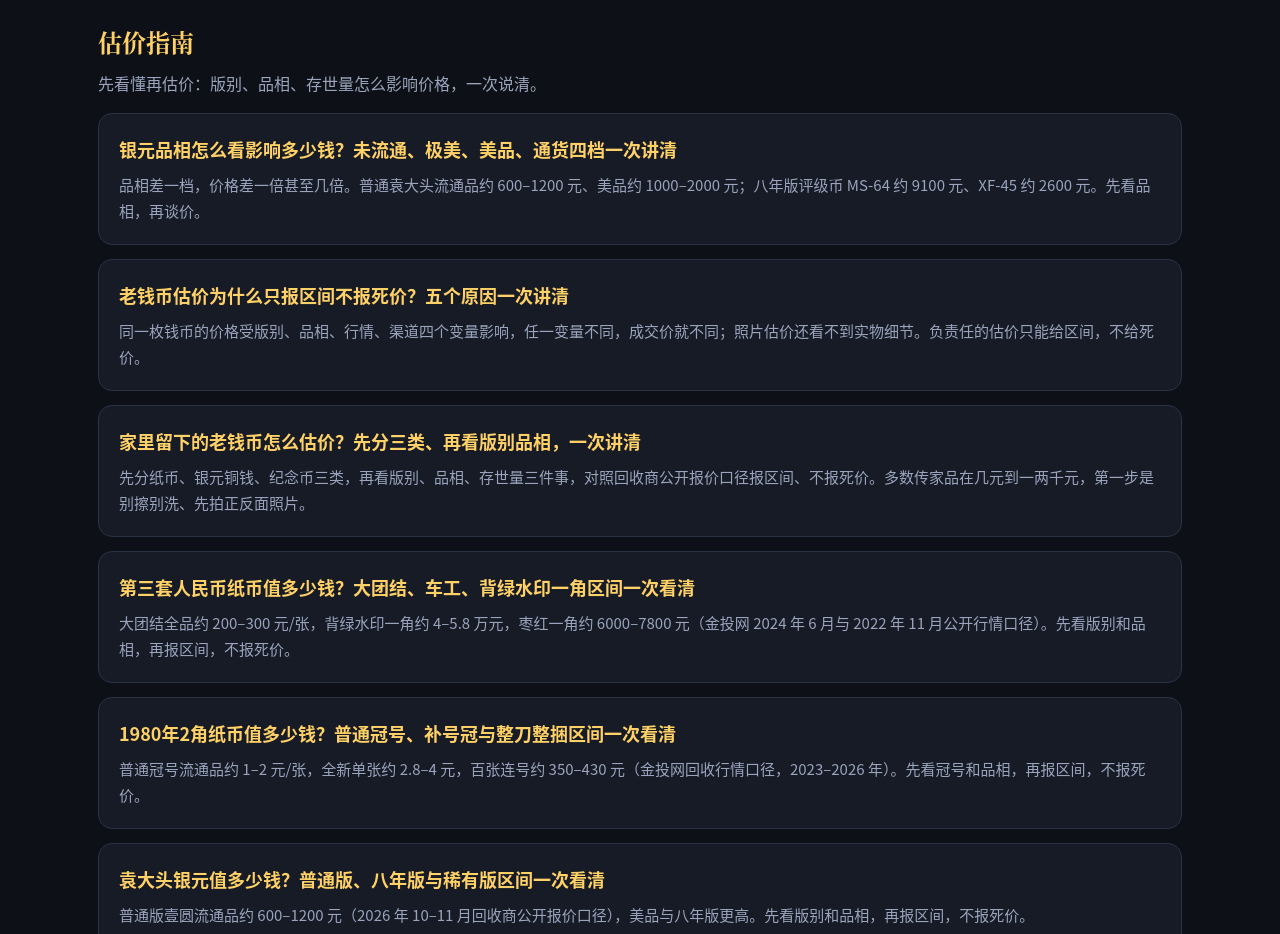
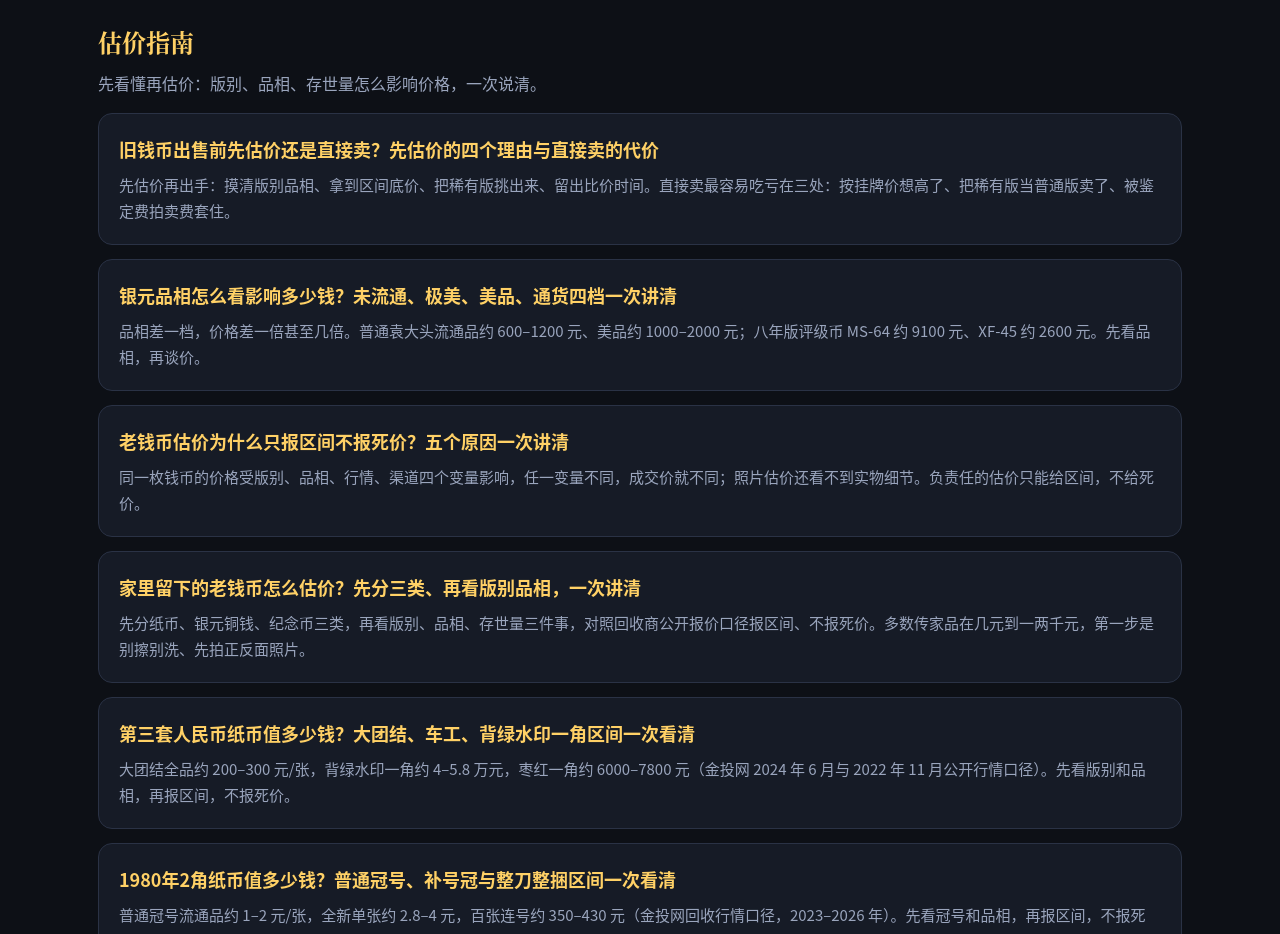
Before and after one commit to hu3075559-ai/coin-value, a plain HTML site: page public/index.html in a window 1280 px wide. Shown: the part 2060-2994 px from the top of the page. Drawn offline with Linux system fonts and the light colour scheme.

Commit message:
首页指南列表增加新文章入口（2026-11-28）

```diff
--- a/public/index.html
+++ b/public/index.html
@@ -187,6 +187,10 @@ gtag('config', 'G-8V0PH2T0E3');
     <h2>估价指南</h2>
     <p class="lead">先看懂再估价：版别、品相、存世量怎么影响价格，一次说清。</p>
     <div class="card">
+      <h3 style="font-size:18px;color:var(--bronze-deep);margin-bottom:6px"><a href="/guides/jiu-qianbi-chushou-qian-xian-gujia-haishi-zhijie-mai" style="color:var(--bronze-deep);text-decoration:none">旧钱币出售前先估价还是直接卖？先估价的四个理由与直接卖的代价</a></h3>
+      <p style="color:var(--muted);font-size:15px">先估价再出手：摸清版别品相、拿到区间底价、把稀有版挑出来、留出比价时间。直接卖最容易吃亏在三处：按挂牌价想高了、把稀有版当普通版卖了、被鉴定费拍卖费套住。</p>
+    </div>
+    <div class="card">
       <h3 style="font-size:18px;color:var(--bronze-deep);margin-bottom:6px"><a href="/guides/yinyuan-pingxiang-zenme-kan" style="color:var(--bronze-deep);text-decoration:none">银元品相怎么看影响多少钱？未流通、极美、美品、通货四档一次讲清</a></h3>
       <p style="color:var(--muted);font-size:15px">品相差一档，价格差一倍甚至几倍。普通袁大头流通品约 600–1200 元、美品约 1000–2000 元；八年版评级币 MS-64 约 9100 元、XF-45 约 2600 元。先看品相，再谈价。</p>
     </div>
```
